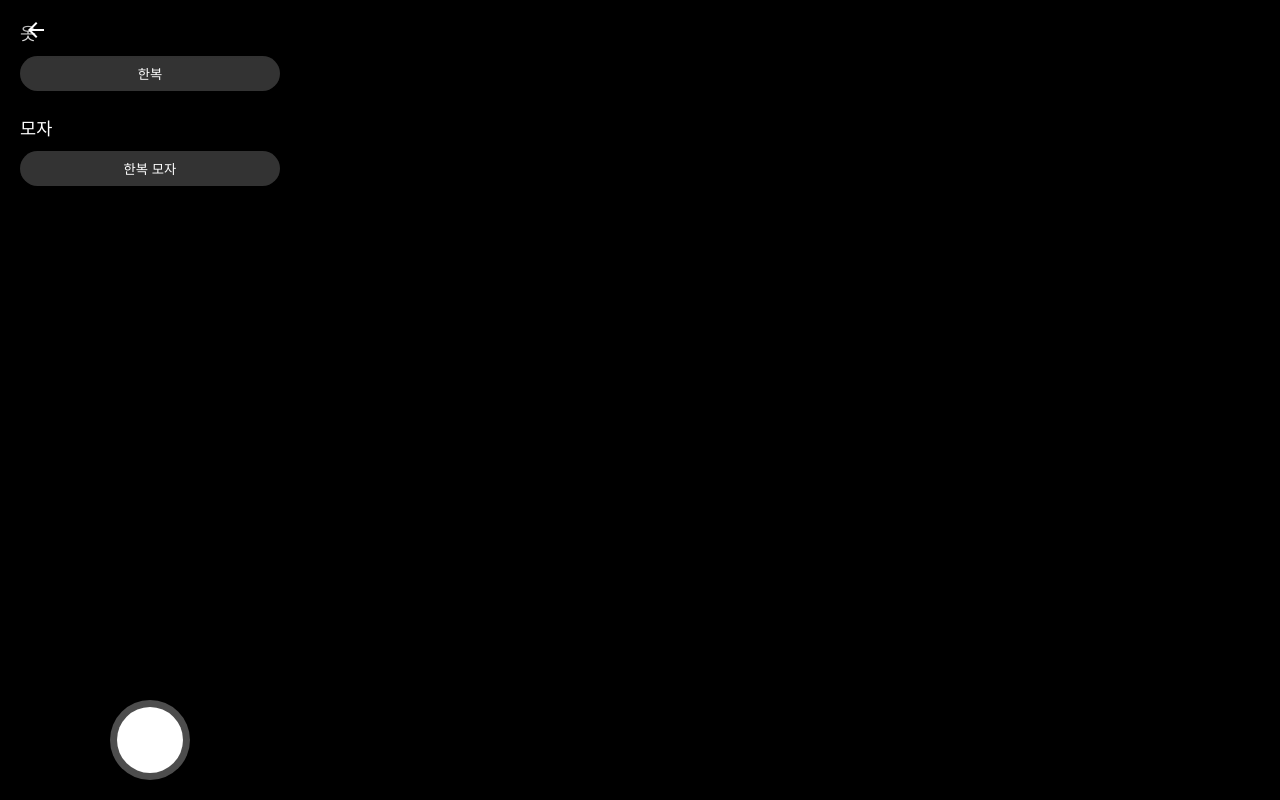
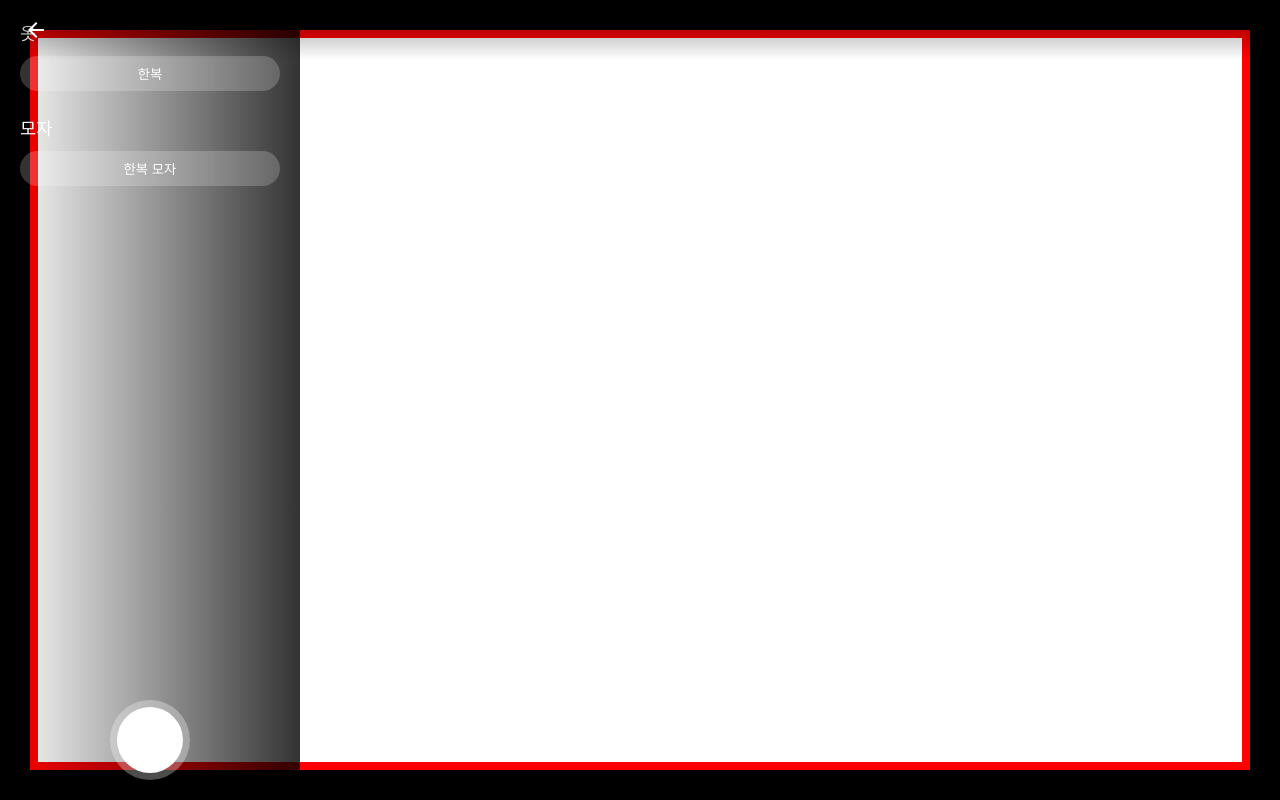
Before and after one commit to gunggme/filter_website_korean, a Vue app: page /filter in a window 1280 px wide. Built offline with nearby package versions, Linux system fonts and the light colour scheme.

Commit message:
테두리 추가

```diff
--- a/src/views/FinalView.vue
+++ b/src/views/FinalView.vue
@@ -288,7 +288,7 @@ const startCamera = async () => {
   } catch (error) {
     console.error('카메라 시작 실패:', error)
     if (error instanceof DOMException && error.name === 'NotAllowedError') {
-      alert('카메라 권한이 필요합니다. 설정에서 카메라 권한을 허용���주세요.')
+      alert('카메라 권한이 필요합니다. 설정에서 카메라 권한을 허용주세요.')
     } else {
       alert('카메라를 시작할 수 없습니다. 다시 시도해주세요.')
     }
@@ -430,6 +430,7 @@ onUnmounted(() => {
   background: #000;
   display: flex;
   flex-direction: column;
+  padding: 20px;
 }
 
 .top-controls {
@@ -466,7 +467,9 @@ onUnmounted(() => {
   flex: 1;
   position: relative;
   overflow: hidden;
-  background: #000;
+  background: #fff;
+  border: 8px solid #ff0000;
+  margin: 10px;
 }
 
 video, canvas {
@@ -488,6 +491,7 @@ video {
   right: 0;
   padding: 20px;
   background: linear-gradient(to top, rgba(0,0,0,0.8), transparent);
+  z-index: 1;
 }
 
 .filter-controls {
```
